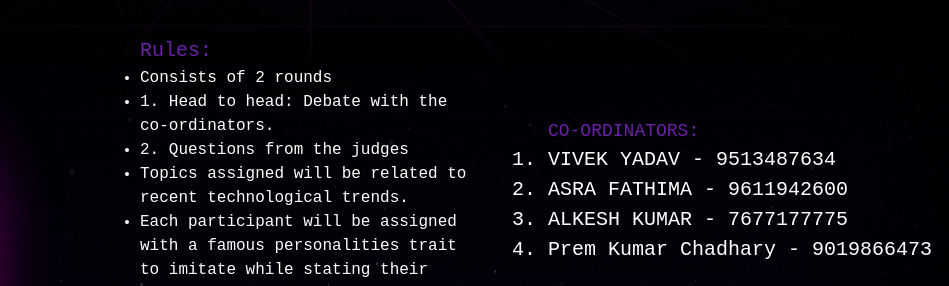
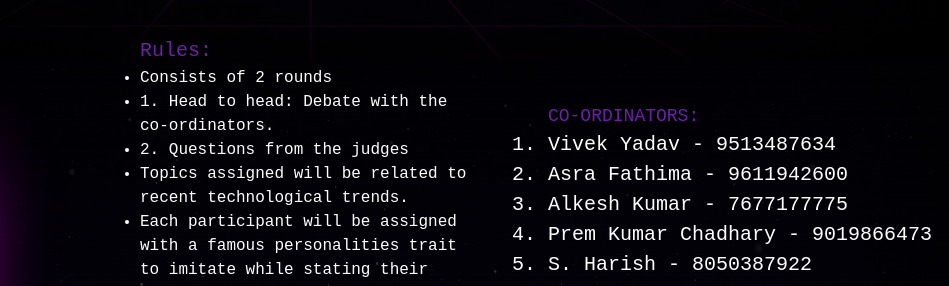
Before and after one commit to Technovation-2K24/event, a website: page index.html in a window 1280 px wide. Shown: the part 3140-3426 px from the top of the page, 331-1280 px from the left. Drawn offline with nearby package versions, Linux system fonts and the light colour scheme; a web font is replaced by a local one.

Commit message:
Update index.html

```diff
--- a/index.html
+++ b/index.html
@@ -189,10 +189,11 @@
                 <div class="event-details col-span-2" data-aos="fade-down" data-aos-duration="1000">
                     <ol class="text-white text-sm lg:text-xl text-wrap list-decimal mb-6">
                         <h3 class="default-text-color text-lg">CO-ORDINATORS:</h3>
-                        <li>VIVEK YADAV - 9513487634</li>
-                        <li>ASRA FATHIMA - 9611942600</li>
-                        <li>ALKESH KUMAR - 7677177775</li>
+                        <li>Vivek Yadav - 9513487634</li>
+                        <li>Asra Fathima - 9611942600</li>
+                        <li>Alkesh Kumar - 7677177775</li>
                         <li>Prem Kumar Chadhary - 9019866473</li>
+                        <li>S. Harish - 8050387922</li>
                     </ol>
                     <p class="text-white lg:text-xl font-bold">
                         Registration fees - Rs.300<br>
```
